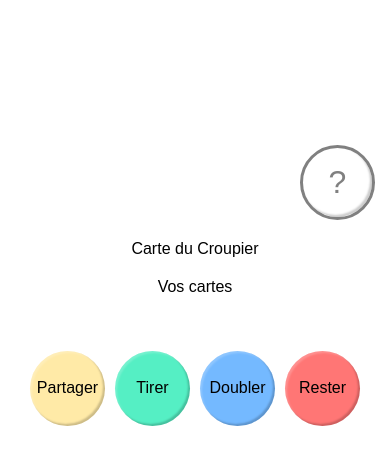
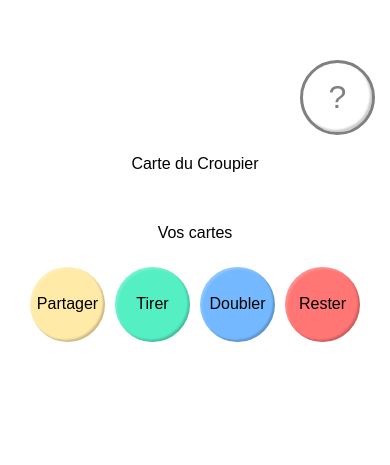
Before and after one commit to dolie/blackjack, a Nuxt app: page / in a window 390 px wide. Shown: the part 137-602 px from the top of the page. Built offline with nearby package versions, Linux system fonts and the light colour scheme.

Commit message:
Better UX and responsive

```diff
--- a/pages/index.vue
+++ b/pages/index.vue
@@ -12,7 +12,6 @@
       v-show="showHelp"
       :tables="tables" />
 
-    <no-ssr>
     <div class="app__playmat">
       <p class="app__label">
         Carte du Croupier
@@ -21,6 +20,17 @@
       <Icon
         class="app__card app__card--dealer"
         :icon="dealerSvgCard" />
+
+      <p
+        class="app__correction"
+        :class="hideCorrection || 'app__correction--show'">
+        <span v-if="this.answer">
+          ✅ Correct
+        </span>
+        <span v-else>
+          ❌ Bonne réponse : <b>{{ dealerCard.action }}</b>
+        </span>
+      </p>
 
       <div class="app__cards">
         <Icon
@@ -34,13 +44,6 @@
         Vos cartes
       </p>
     </div>
-    </no-ssr>
-
-    <p
-      class="app__correction"
-      :class="hideCorrection || 'app__correction--show'">
-      Action à prendre : <b>{{ dealerCard.action }}</b>
-    </p>
 
     <div class="app__actions">
       <button
@@ -129,7 +132,7 @@
 
       verify(action) {
         this.answer       = actions[action] === this.dealerCard.action;
-        this.hideCorrection = this.answer;
+        this.hideCorrection = false;
       },
 
       getRandomInt(max) {
@@ -209,7 +212,7 @@
   justify-content : center;
   width           : 100%;
   max-width       : 600px;
-  height          : 100vh;
+  min-height      : 80vh;
   margin          : auto;
   text-align      : center;
   border          : $border-width transparent solid;
@@ -240,7 +243,6 @@
   &__cards {
     display         : flex;
     justify-content : space-evenly;
-    margin-top      : 20px;
   }
 
   &__card {
@@ -258,6 +260,10 @@
     &--show {
       color : black;
     }
+  }
+
+  &__actions {
+    margin-top : 20px;
   }
 
   &__button {
```
Lines whose indentation alone changed are shown as unchanged.
